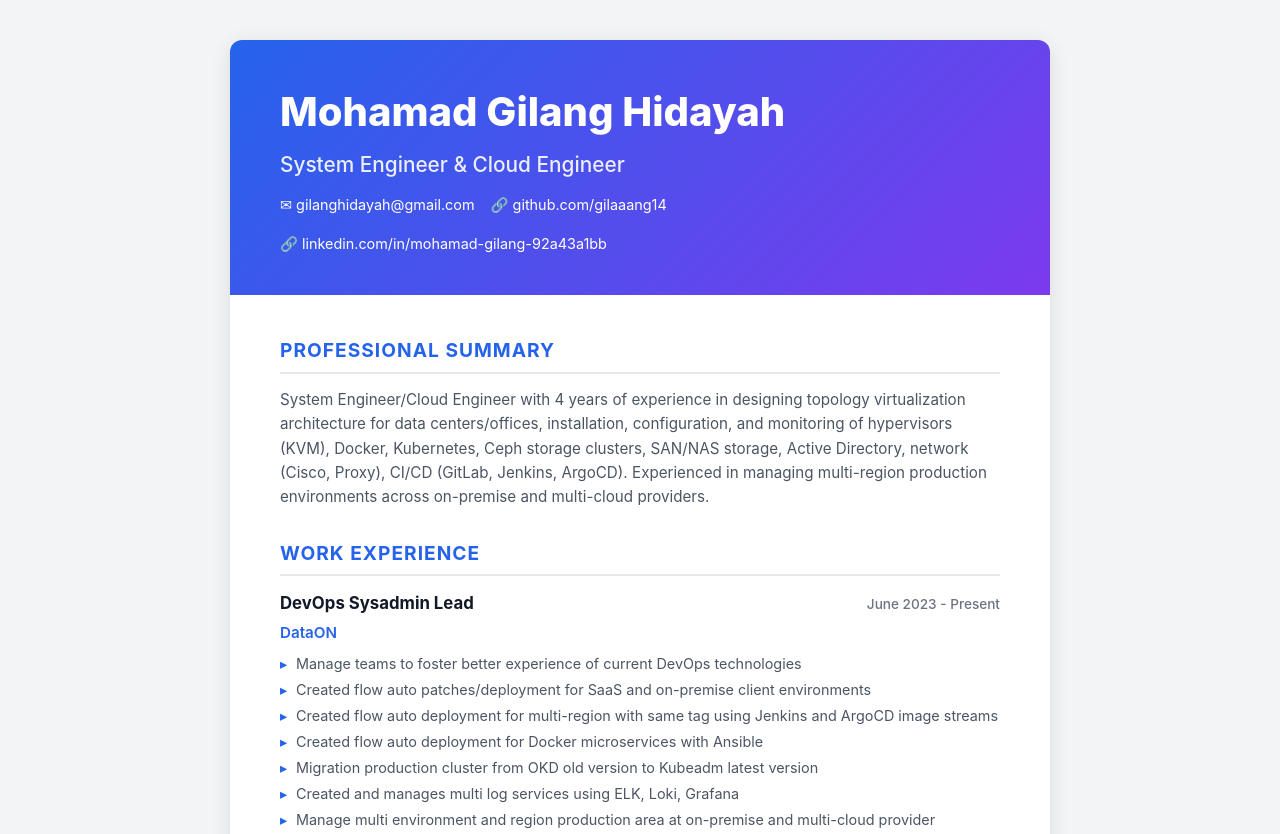
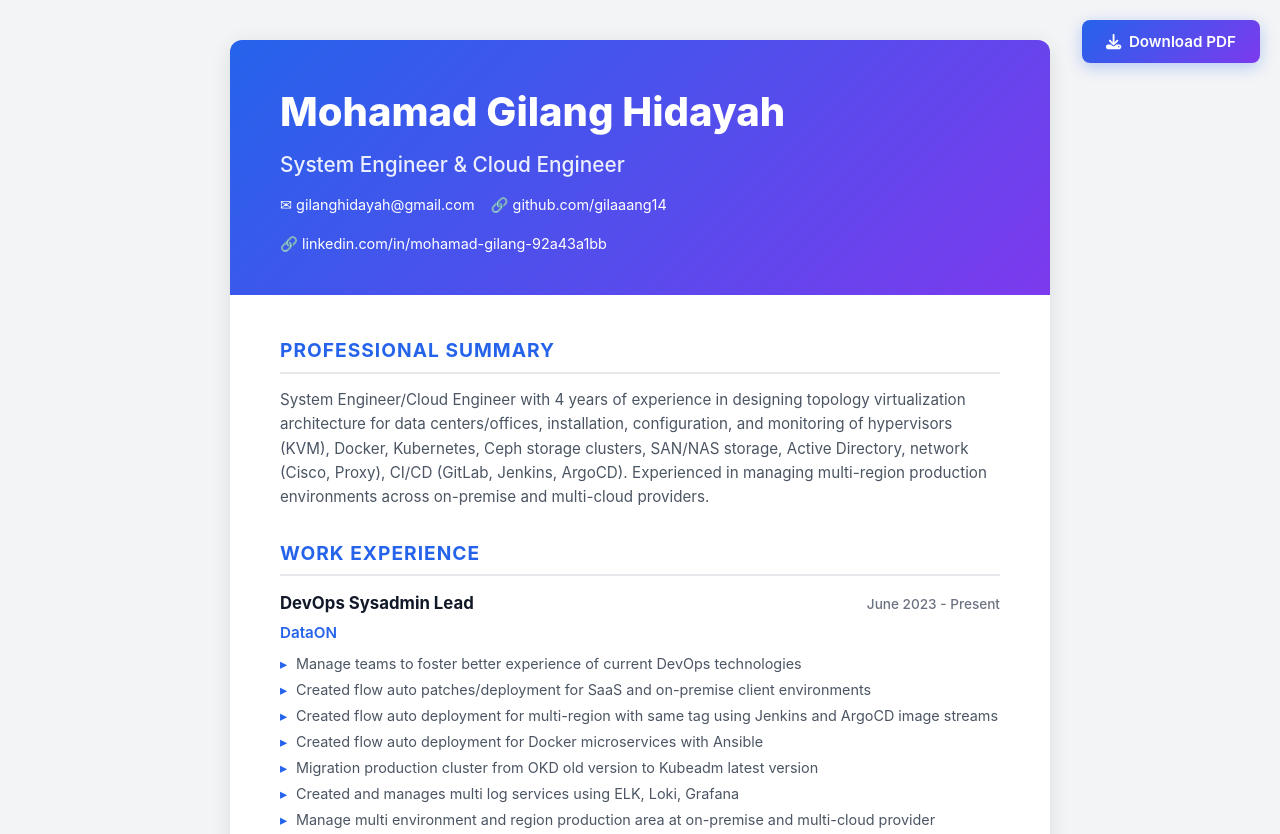
Before and after one commit to gilaaang14/portofolio, a website built with Vite: page resume.html in a window 1280 px wide. Shown: the top 834 px of the page. Built offline with nearby package versions, Linux system fonts and the light colour scheme.

Commit message:
Add Azure, Huawei Cloud, OpenShift, Kong skills; crop photo to square; add resume download button

```diff
--- a/resume.html
+++ b/resume.html
@@ -147,6 +147,28 @@
         .edu-item { margin-bottom: 8px; }
         .edu-item h3 { font-size: 1rem; font-weight: 600; color: #111827; }
         .edu-item p { font-size: 0.9rem; color: #4b5563; }
+        .print-btn {
+            position: fixed;
+            top: 20px;
+            right: 20px;
+            z-index: 100;
+            background: linear-gradient(135deg, #2563eb, #7c3aed);
+            color: white;
+            border: none;
+            padding: 12px 24px;
+            border-radius: 8px;
+            font-family: 'Inter', sans-serif;
+            font-size: 0.95rem;
+            font-weight: 600;
+            cursor: pointer;
+            display: flex;
+            align-items: center;
+            gap: 8px;
+            box-shadow: 0 4px 15px rgba(37,99,235,0.3);
+            transition: transform 0.2s;
+        }
+        .print-btn:hover { transform: translateY(-2px); }
+        @media print { .print-btn { display: none; } }
         @media print {
             body { padding: 0; background: white; }
             .resume { box-shadow: none; border-radius: 0; }
@@ -162,6 +184,8 @@
     </style>
 </head>
 <body>
+    <button class="print-btn" onclick="window.print()"><i class="fas fa-download"></i> Download PDF</button>
+    <script src="https://cdnjs.cloudflare.com/ajax/libs/font-awesome/6.4.0/js/all.min.js"></script>
     <div class="resume">
         <div class="header">
             <h1>Mohamad Gilang Hidayah</h1>
@@ -257,6 +281,7 @@
                     <span>Prometheus</span><span>ELK Stack</span><span>Nginx</span><span>HAProxy</span>
                     <span>Cisco</span><span>Mikrotik</span><span>MySQL</span><span>MongoDB</span>
                     <span>Redis</span><span>Gitlab CI</span><span>Bash Script</span>
+                    <span>Azure Cloud</span><span>Huawei Cloud</span><span>OpenShift</span><span>Kong API Gateway</span>
                 </div>
             </div>
 
```
Also changed, not shown: index.html (+21 -1 lines), foto-gilang.jpg, src/foto-gilang.jpg.
